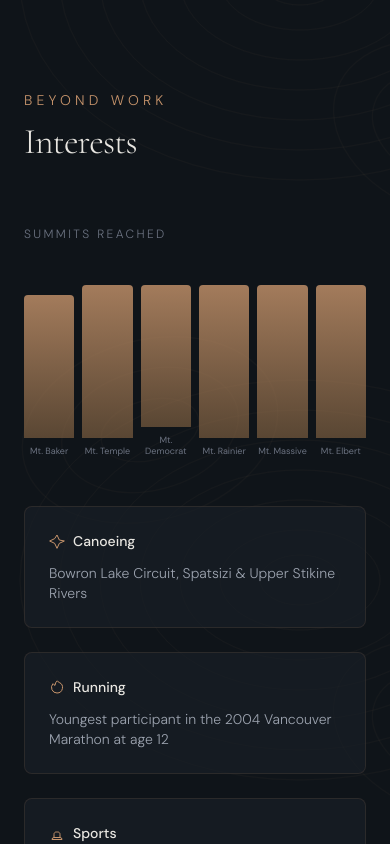
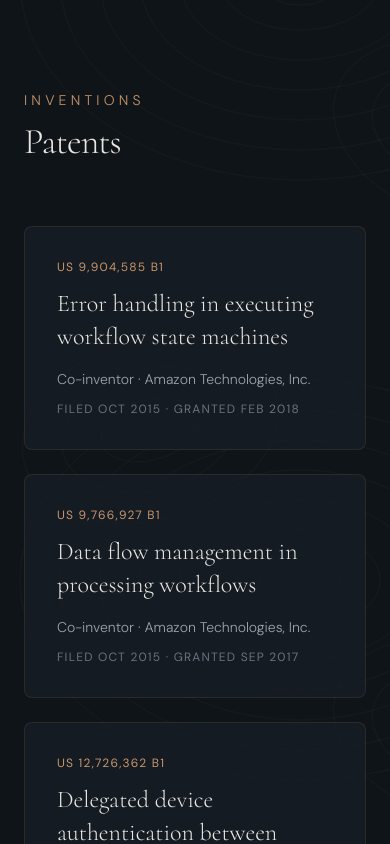
Before and after one commit to JonathanClark11/jonathanlewisclark.com, a Next.js app: page / in a window 390 px wide. Shown: the part 6320-7164 px from the top of the page. Built offline with nearby package versions, Linux system fonts and the light colour scheme.

Commit message:
Add Patents section with three US patents

```diff
--- a/src/app/page.tsx
+++ b/src/app/page.tsx
@@ -57,6 +57,7 @@ function Nav() {
     { label: "Ventures", href: "#ventures" },
     { label: "Skills", href: "#skills" },
     { label: "Leadership", href: "#leadership" },
+    { label: "Patents", href: "#patents" },
     { label: "Interests", href: "#interests" },
     { label: "Writing", href: "/writing" },
     { label: "Contact", href: "#contact" },
@@ -578,6 +579,98 @@ function Leadership() {
   );
 }
 
+type Patent = {
+  number: string;
+  title: string;
+  filed: string;
+  granted: string;
+  assignee: string;
+  // Omitted when no public page exists yet, so the card renders without a link.
+  href?: string;
+};
+
+const patents: Patent[] = [
+  {
+    number: "US 9,904,585 B1",
+    title: "Error handling in executing workflow state machines",
+    filed: "Oct 2015",
+    granted: "Feb 2018",
+    assignee: "Amazon Technologies, Inc.",
+    href: "https://patents.google.com/patent/US9904585B1/en",
+  },
+  {
+    number: "US 9,766,927 B1",
+    title: "Data flow management in processing workflows",
+    filed: "Oct 2015",
+    granted: "Sep 2017",
+    assignee: "Amazon Technologies, Inc.",
+    href: "https://patents.google.com/patent/US9766927B1/en",
+  },
+  {
+    number: "US 12,726,362 B1",
+    title: "Delegated device authentication between trusted devices",
+    filed: "Dec 2024",
+    granted: "Sep 2026",
+    assignee: "Amazon Technologies, Inc.",
+    // TODO: add a link once Google Patents or USPTO has a public page for it (404 on Google as of 2026-10-05).
+  },
+];
+
+function Patents() {
+  return (
+    <section id="patents" className="py-24 sm:py-32 px-6">
+      <div className="max-w-5xl mx-auto">
+        <Reveal>
+          <p className="text-accent-copper text-sm tracking-[0.3em] uppercase mb-3 font-light">
+            Inventions
+          </p>
+          <h2 className="font-[family-name:var(--font-cormorant)] text-4xl sm:text-5xl font-light mb-16 tracking-tight">
+            Patents
+          </h2>
+        </Reveal>
+
+        <div className="grid gap-6 md:grid-cols-2">
+          {patents.map((patent, i) => (
+            <Reveal key={patent.number} delay={Math.min(i + 1, 4) as 1 | 2 | 3 | 4}>
+              {(() => {
+                const body = (
+                  <>
+                    <p className="text-accent-copper text-xs tracking-widest uppercase mb-3">
+                      {patent.number}
+                    </p>
+                    <h3 className="font-[family-name:var(--font-cormorant)] text-2xl sm:text-3xl font-light text-text-primary leading-snug mb-4">
+                      {patent.title}
+                    </h3>
+                    <p className="text-text-secondary text-sm font-light">
+                      Co-inventor &middot; {patent.assignee}
+                    </p>
+                    <p className="text-text-muted text-xs tracking-widest uppercase mt-3">
+                      Filed {patent.filed} &middot; Granted {patent.granted}
+                    </p>
+                  </>
+                );
+                const cls = "block h-full p-8 bg-bg-card/60 border border-border-subtle rounded-lg";
+                return patent.href ? (
+                  <a
+                    href={patent.href}
+                    target="_blank"
+                    rel="noopener noreferrer"
+                    className={`${cls} hover:border-accent-copper/60 transition-colors`}
+                  >
+                    {body}
+                  </a>
+                ) : (
+                  <div className={cls}>{body}</div>
+                );
+              })()}
+            </Reveal>
+          ))}
+        </div>
+      </div>
+    </section>
+  );
+}
+
 const summits = [
   { name: "Mt. Baker", elevation: 10781, ft: "10,781'" },
   { name: "Mt. Temple", elevation: 11627, ft: "11,627'" },
@@ -874,6 +967,7 @@ export default function Home() {
       <Ventures />
       <Skills />
       <Leadership />
+      <Patents />
       <Interests />
       <Writing />
       <Education />
```
